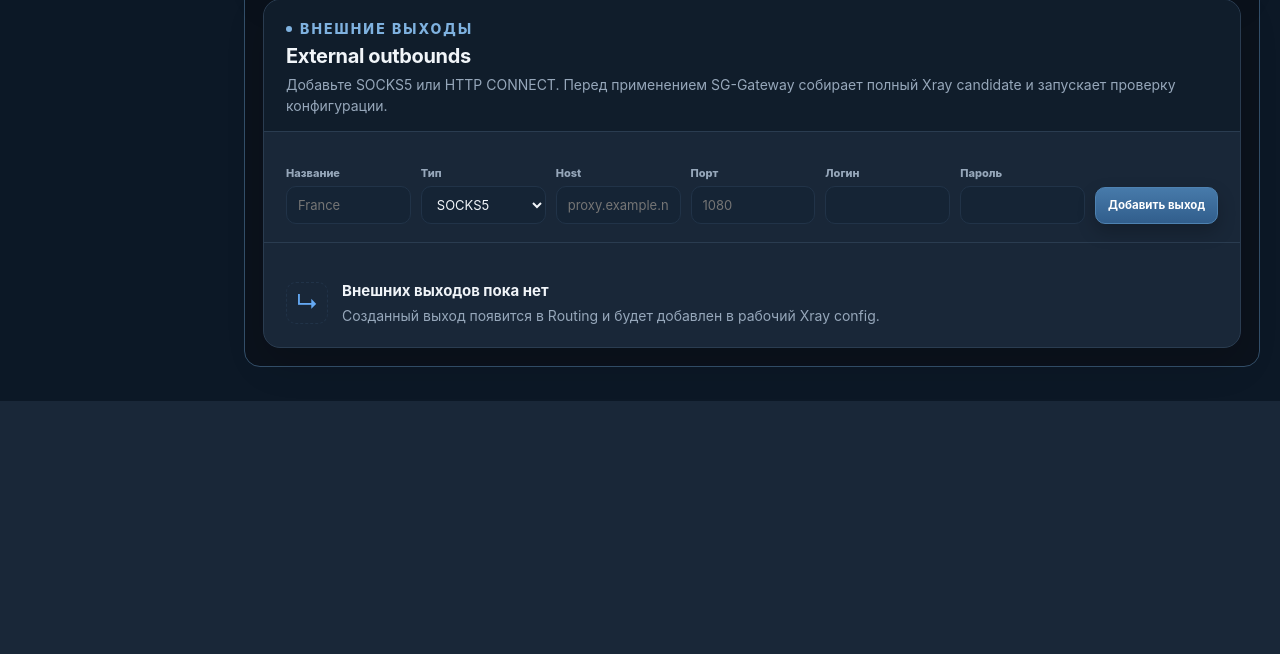
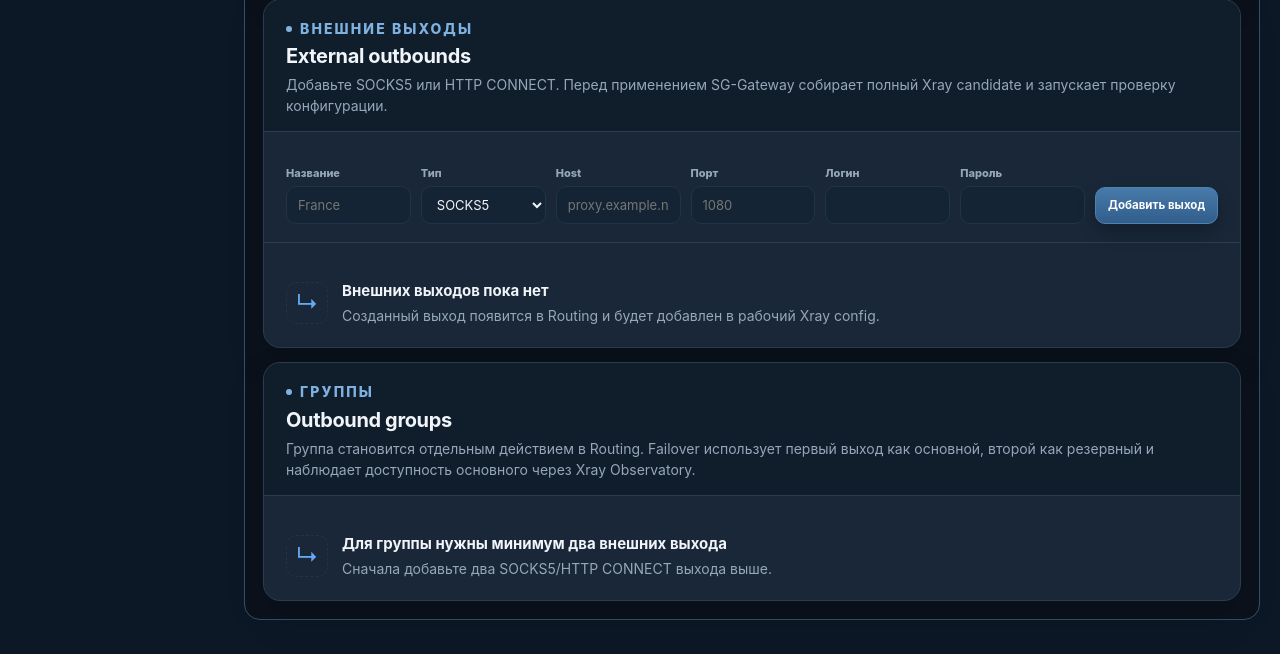
Before and after one commit to s-gor/sg-gateway-v23, a Flask app: page /outbounds in a window 1280 px wide. Shown: the part 919-1573 px from the top of the page. Before the commit the page ends 1320 px from the top, so only its background shows below. Run offline with Flask 3, Linux system fonts and the light colour scheme; the visitor is signed in with stand-in values (Sample User, id 1); some libraries are stand-ins or nearby versions.

Commit message:
routing: add outbound groups and failover UI

```diff
--- a/app/web/templates/outbounds.html
+++ b/app/web/templates/outbounds.html
@@ -172,5 +172,52 @@
     </div>
     {% endif %}
   </section>
+
+  <section class="ob49-custom-card sg-ui-section" id="groups" data-sg-section="outbounds-groups">
+    <header class="sg-ui-section-head">
+      <div>
+        <div class="ob49-kicker"><span></span> ГРУППЫ</div>
+        <h2>Outbound groups</h2>
+        <p>Группа становится отдельным действием в Routing. Failover использует первый выход как основной, второй как резервный и наблюдает доступность основного через Xray Observatory.</p>
+      </div>
+    </header>
+
+    {% if custom_outbounds|length >= 2 %}
+    <form class="ob49-group-form" method="post" action="{{ url_for('outbounds_group_create') }}">
+      <label><span>Название</span><input name="name" required maxlength="80" placeholder="EU Backup"></label>
+      <label><span>Режим</span><select name="strategy"><option value="failover">Failover</option><option value="roundRobin">Round Robin</option><option value="random">Random</option></select></label>
+      <fieldset>
+        <legend>Выходы</legend>
+        <div class="ob49-member-grid">
+          {% for item in custom_outbounds %}
+          <label><input type="checkbox" name="members" value="{{ item.tag }}"><span>{{ item.name }} · {{ item.tag }}</span></label>
+          {% endfor %}
+        </div>
+      </fieldset>
+      <button class="ob49-primary" type="submit">Создать группу</button>
+    </form>
+    {% else %}
+    <div class="ob49-empty-row"><span aria-hidden="true">↳</span><div><strong>Для группы нужны минимум два внешних выхода</strong><p>Сначала добавьте два SOCKS5/HTTP CONNECT выхода выше.</p></div></div>
+    {% endif %}
+
+    {% if outbound_groups %}
+    <div class="ob49-external-list">
+      {% for group in outbound_groups %}
+      <div class="ob49-system-row">
+        <span class="ob49-route-icon" aria-hidden="true">⇄</span>
+        <div class="ob49-route-copy">
+          <div><strong>{{ group.name }}</strong><span>{{ group.tag }}</span></div>
+          <p>{{ group.strategy }} · {{ group.members|join(' → ' if group.strategy == 'failover' else ', ') }}</p>
+        </div>
+        <div class="ob49-route-meta">
+          <form method="post" action="{{ url_for('outbounds_group_remove', identifier=group.id) }}" data-sg-confirm="Удалить группу? Активный Routing сначала должен перестать её использовать." data-sg-confirm-title="Удалить группу" data-sg-confirm-button="Удалить">
+            <button class="ob49-danger" type="submit">Удалить</button>
+          </form>
+        </div>
+      </div>
+      {% endfor %}
+    </div>
+    {% endif %}
+  </section>
 </section>
 {% endblock %}
```
